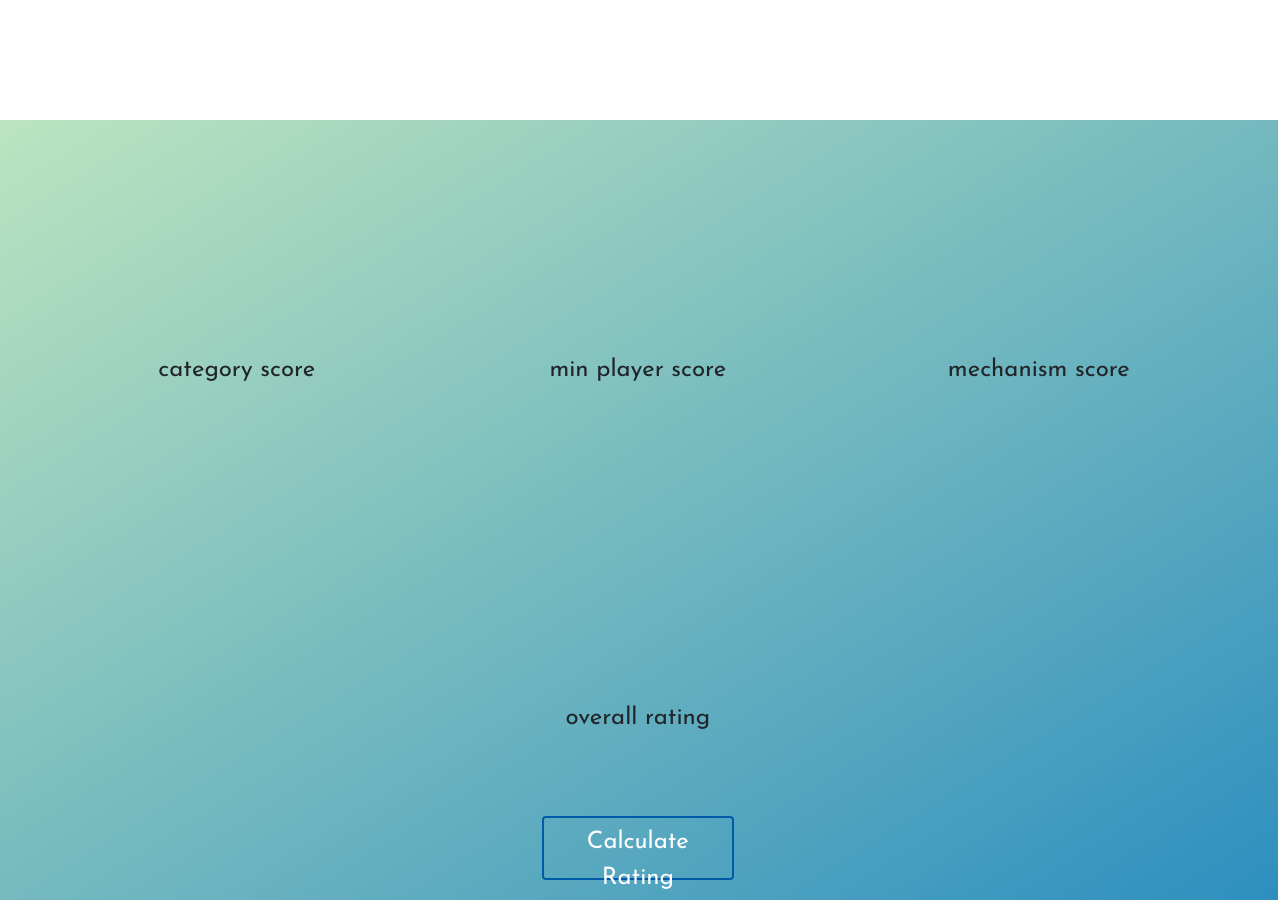
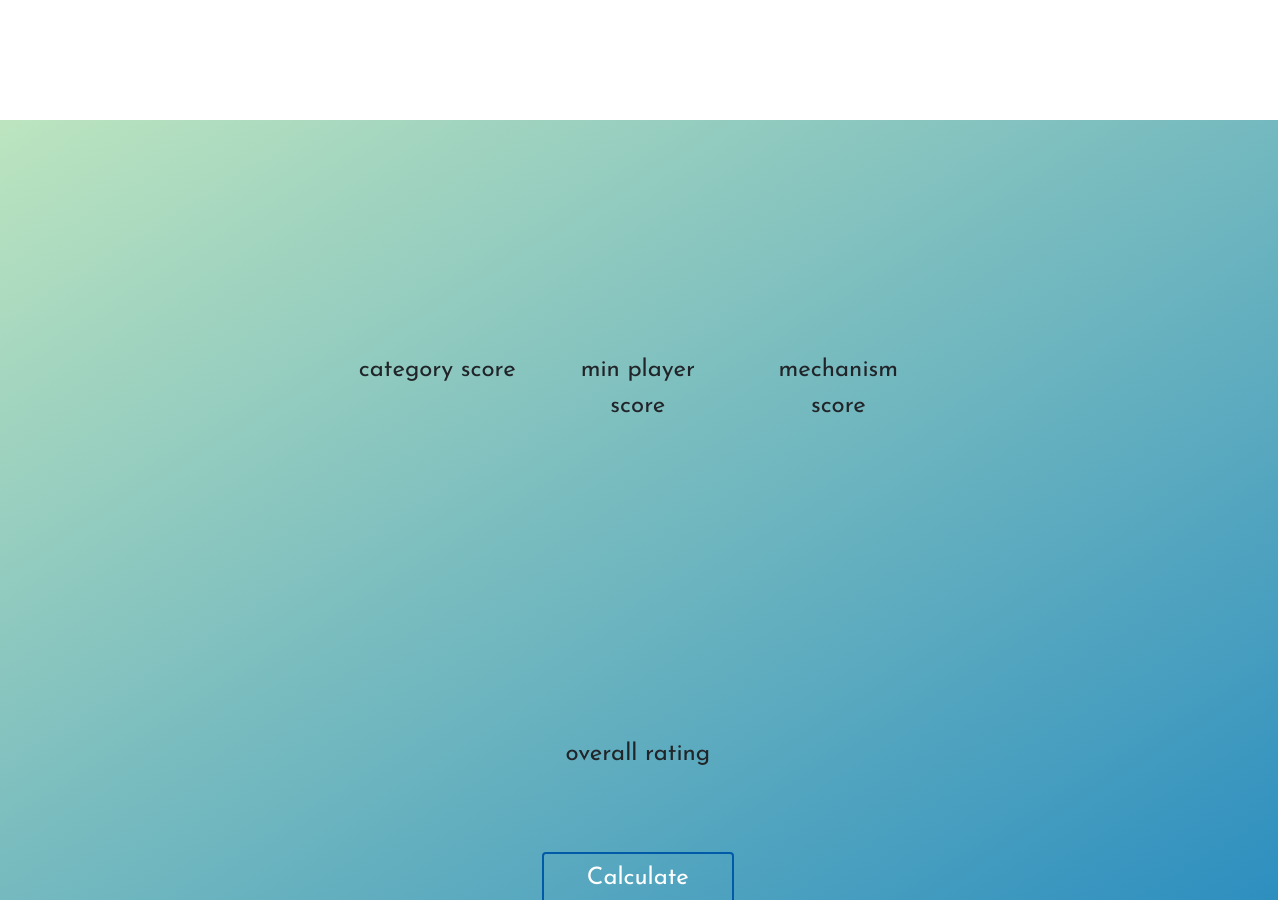
Before and after one commit to sangjunp4rk/boardgame_design_data_viz, a Flask app: page / in a window 1280 px wide. Shown: the part 5600-6500 px from the top of the page. Run offline with Flask 2, Linux system fonts and the light colour scheme; some libraries are stand-ins or nearby versions.

Commit message:
added captions for the carousel

```diff
--- a/templates/main.html
+++ b/templates/main.html
@@ -112,21 +112,37 @@
 
     <div class="carousel-item active">
       <img class="d-block w-100" src="static/images/firstSlide.png" alt="First slide">
+
+      <div class="carousel-caption d-none d-md-block"style="color: black; font-size: 40px;" >
+
+   <p >First Description</p>
+ </div>
+
+
     </div>
     <div class="carousel-item">
       <img class="d-block w-100" src="static/images/secondSlide.png" alt="Second slide">
+
+
     </div>
     <div class="carousel-item">
       <img class="d-block w-100" src="static/images/thirdSlide.png" alt="Third slide">
+
     </div>
     <div class="carousel-item">
       <img class="d-block w-100" src="static/images/fourthSlide.png" alt="Fourth slide">
+
     </div>
     <div class="carousel-item">
       <img class="d-block w-100" src="static/images/fifthSlide.png" alt="Fifth slide">
+      <div class="carousel-caption d-none d-md-block">
+
+   <p>Fifth Description</p>
+ </div>
     </div>
     <div class="carousel-item">
       <img class="d-block w-100" src="static/images/sixthSlide.png" alt="Sixth slide">
+
     </div>
   </div>
 
@@ -168,8 +184,8 @@
       </div>
 
     </div>
-    <!-- RULES PANEL -->
-    <div class="row panel" id="rules_panel">
+
+    <div class="row panel" id="rules_panel" >
       <div class="col-lg-12">
         <div class="row">
           <div class="col-lg-1">
@@ -217,7 +233,7 @@
             <div class="row" id="rules_list">
               <div class="col-lg-9">
                 Board games have been classic ways of spending time with family and friends.   <br/> <br/>
-                Not surprisingly, there are a lot of resources for board game fanatics, ranging from <a href="http://www.amnesta.net/monopoly/" target="_blank">guides on winning Monopoly</a> to <a target="_blank" href="http://dvatvani.github.io/BGG-Analysis-Part-1.html?fbclid=IwAR2yvMC0dahRDBu6pp0yeQIHZ0kgBle_kyt8H_QkCu2y3CXApq-xCvrTPG4">discussions of game mechanics</a>. On the flip side, there are not a lot of resources to designing the perfect board game. Articles such as FiveThirtyEight’s <a target="_blank" href="https://fivethirtyeight.com/features/designing-the-best-board-game-on-the-planet/?fbclid=IwAR0AR7wVZnycRnRSR9qGhtdxVdKWoUTS7VSOLBeTGauVCyNd3442jHUbuxE">“Designing The Best Board Game On The Planet”</a> and Board Game Geeks’ <a target="_blank" href="http://dvatvani.github.io/BGG-Analysis-Part-1.html?fbclid=IwAR2yvMC0dahRDBu6pp0yeQIHZ0kgBle_kyt8H_QkCu2y3CXApq-xCvrTPG4">Analysis of Board Games</a> provides useful information, but ironically, these resources are not “fun.” The purpose of this project is to provide insight on different aspects of board games in an interactive, user-friendly way.  <br/> <br/>
+                Not surprisingly, there are a lot of resources for board game fanatics, ranging from guides on winning Monopoly to discussions of game mechanics. On the flip side, there are not a lot of resources to designing the perfect board game. Articles such as FiveThirtyEight’s “Designing The Best Board Game On The Planet” and Board Game Geeks’ Analysis of Board Games provides useful information, but ironically, these resources are not “fun.” The purpose of this project is to provide insight on different aspects of board games in an interactive, user-friendly way.  <br/> <br/>
                 The audience of our project is not only board game designers and makers, but also players who want to learn more about the general landscape of board games such as the behind-the-scenes for board games with high user ratings, relationships between different themes and categories, and the intersection between game mechanics and difficulty of the game.
               </div>
             </div>
@@ -501,32 +517,32 @@
     <div class="row panel" id="rating_panel">
       <div class="col-lg-12 inner_rating_div">
         <div class="row">
-<!--           <div class="col-lg-2 offset-lg-1">
-          </div> -->
-          <div class="col-lg-4 sub_score">
+          <div class="col-lg-2 offset-lg-1">
+          </div>
+          <div class="col-lg-2 sub_score">
             <div class="sub_score_number" id="category_score_number_id">
               &nbsp;
             </div>
-            <div class="sub_score_caption" id="category_results_div">
+            <div class="sub_score_caption">
               category score
             </div>
 
           </div>
 
-          <div class="col-lg-4 sub_score">
+          <div class="col-lg-2 sub_score">
             <div class="sub_score_number" id="players_score_number_id">
               &nbsp;
             </div>
-            <div class="sub_score_caption" id="min_player_results_div">
+            <div class="sub_score_caption">
               min player score
             </div>
           </div>
 
-          <div class="col-lg-4 sub_score">
+          <div class="col-lg-2 sub_score">
             <div class="sub_score_number" id="mechanism_score_number_id">
               &nbsp;
             </div>
-            <div class="sub_score_caption" id="mechanism_results_div">
+            <div class="sub_score_caption">
               mechanism score
             </div>
           </div>
```
